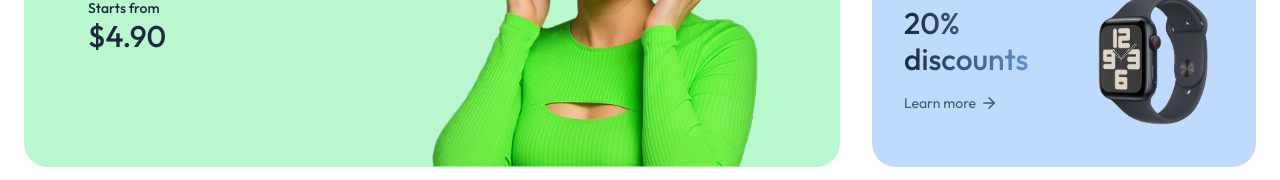
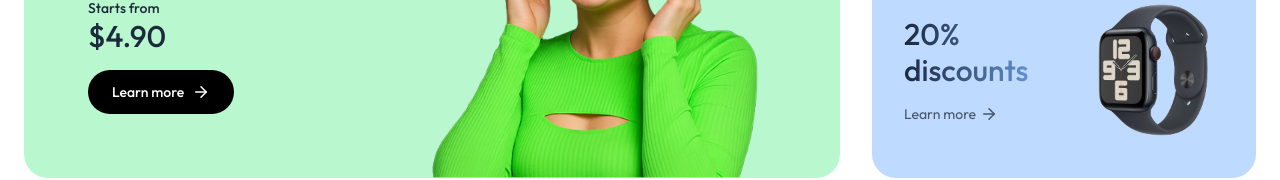
Before and after one commit to JoeDev420/gocart_Ecommerce_Store, a Next.js app: page / in a window 1280 px wide. Shown: the part 423-603 px from the top of the page. Built offline with nearby package versions, Linux system fonts and the light colour scheme; no server answers; the database is empty.

Commit message:
spec scroll

```diff
--- a/components/Hero.jsx
+++ b/components/Hero.jsx
@@ -24,7 +24,19 @@ const Hero = () => {
                         <div className='text-slate-800 text-sm font-medium mt-4 sm:mt-8'>
                             <p>Starts from</p>
                             <p className='text-3xl'>{currency}4.90</p>
-                        </div>
+
+                            {/* Learn more button */}
+                            <a
+                                href="#specs"
+                                className="group inline-flex items-center gap-2 mt-4 px-6 py-3 bg-black text-white text-sm rounded-full hover:bg-slate-900 transition"
+                            >
+                                Learn more
+                                <ArrowRightIcon
+                                size={18}
+                                className="transition-all group-hover:translate-x-1"
+                                />
+                            </a>
+                            </div>
 
                     </div>
                     <Image className='sm:absolute bottom-0 right-0 md:right-10 w-full sm:max-w-sm' src={assets.hero_model_img} alt="" />
--- a/components/OurSpec.jsx
+++ b/components/OurSpec.jsx
@@ -5,7 +5,7 @@ import { ourSpecsData } from '@/assets/assets'
 const OurSpecs = () => {
 
     return (
-        <div className='px-6 my-20 max-w-6xl mx-auto'>
+        <div className='px-6 my-20 max-w-6xl mx-auto' id='specs'>
             <Title visibleButton={false} title='Our Specifications' description="We offer top-tier service and convenience to ensure your shopping experience is smooth, secure and completely hassle-free." />
 
             <div className='grid grid-cols-1 md:grid-cols-2 lg:grid-cols-3 gap-7 gap-y-10 mt-26'>
```
